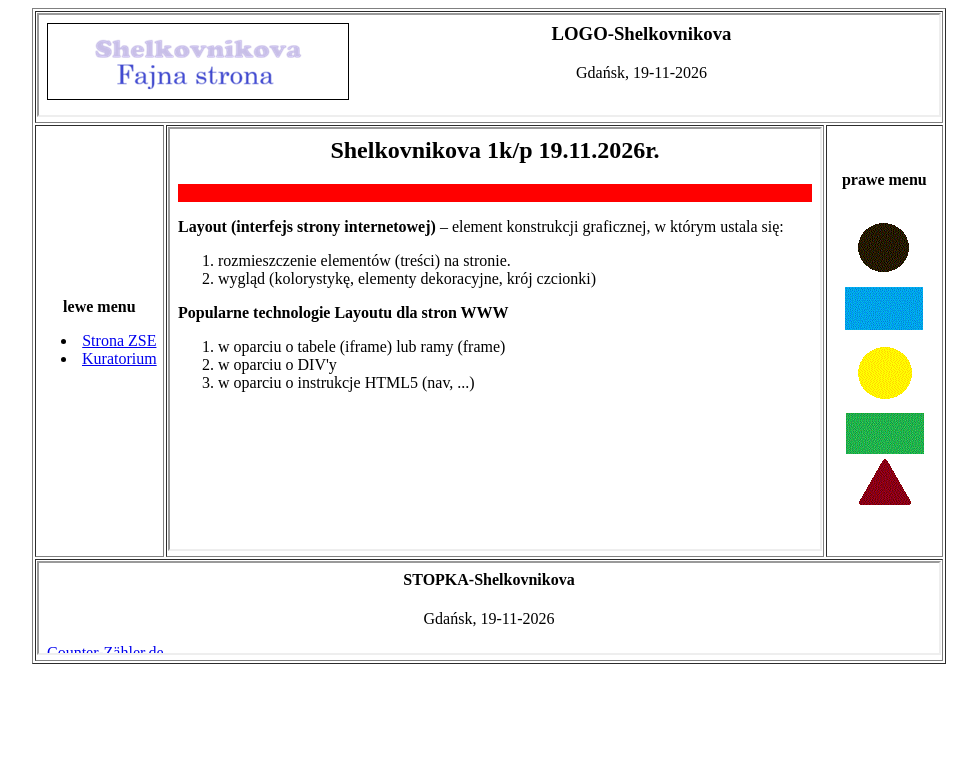
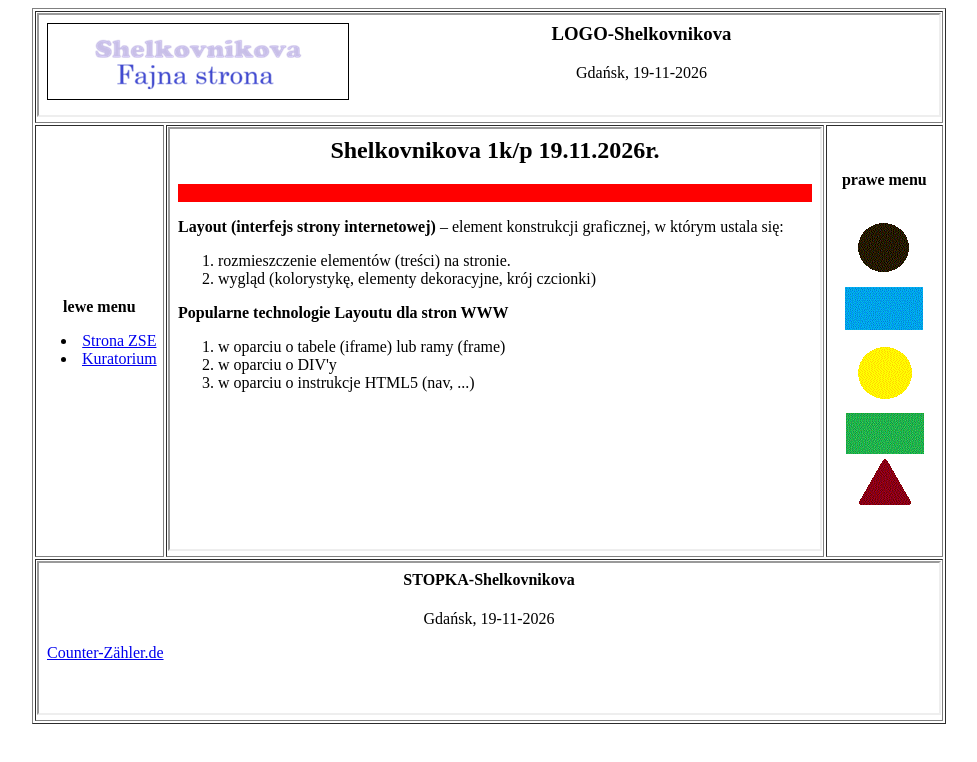
Before and after one commit to Olias33/Zad13_Shel, a plain HTML site: page index.html in a window 1280 px wide. Shown: the whole page, without its empty margins (151-1128 px from the left). Drawn offline with Linux system fonts and the light colour scheme.

Commit message:
Revise index.html structure and iframe dimensions
Updated the HTML structure and adjusted iframe sizes.

```diff
--- a/index.html
+++ b/index.html
@@ -42,7 +42,7 @@
 </tr>
 <tr>
 <td colspan="3">
-<iframe scrolling="no" width="900" height="90" name="obszar_stopka" src="stopka_shelkovnikova.html" border="0"></iframe>
+<iframe scrolling="no" width="900" height="150" name="obszar_stopka" src="stopka_shelkovnikova.html" border="0"></iframe>
 </td>
 </tr>
 </table>
```
